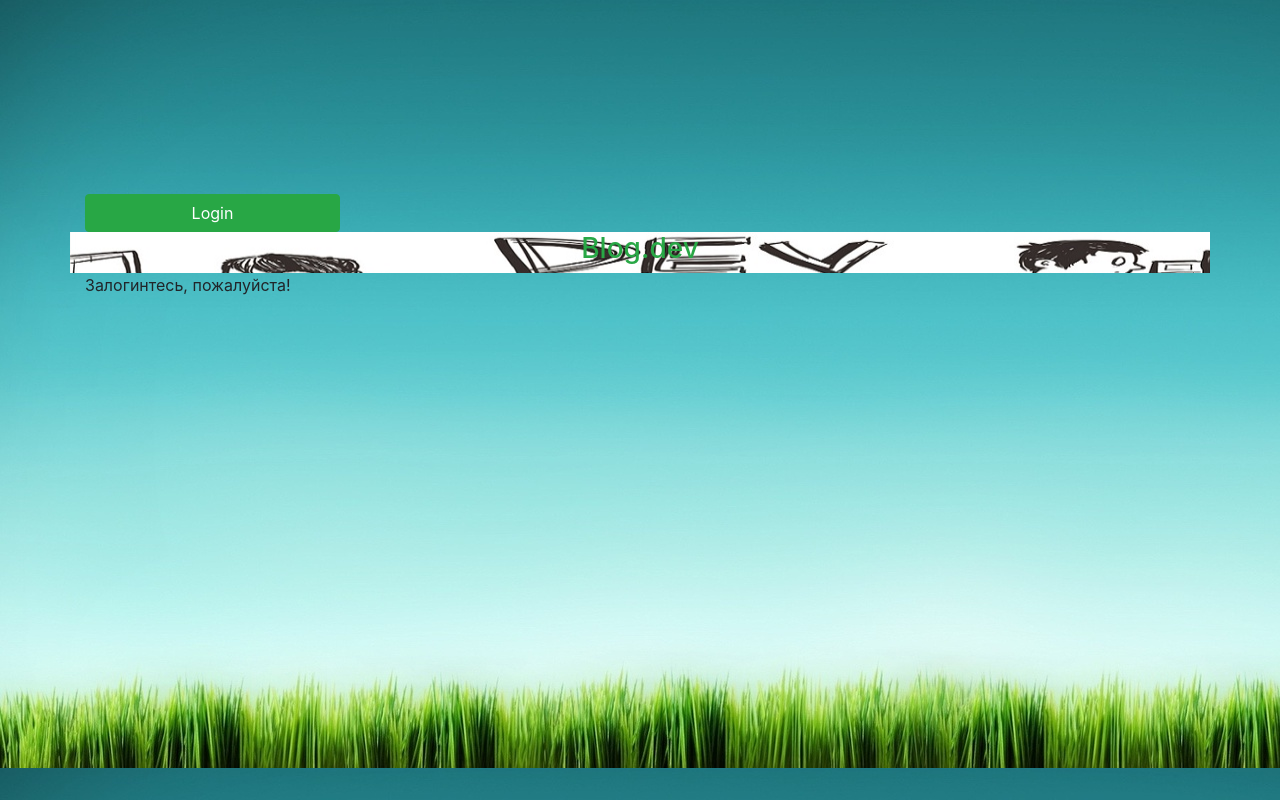
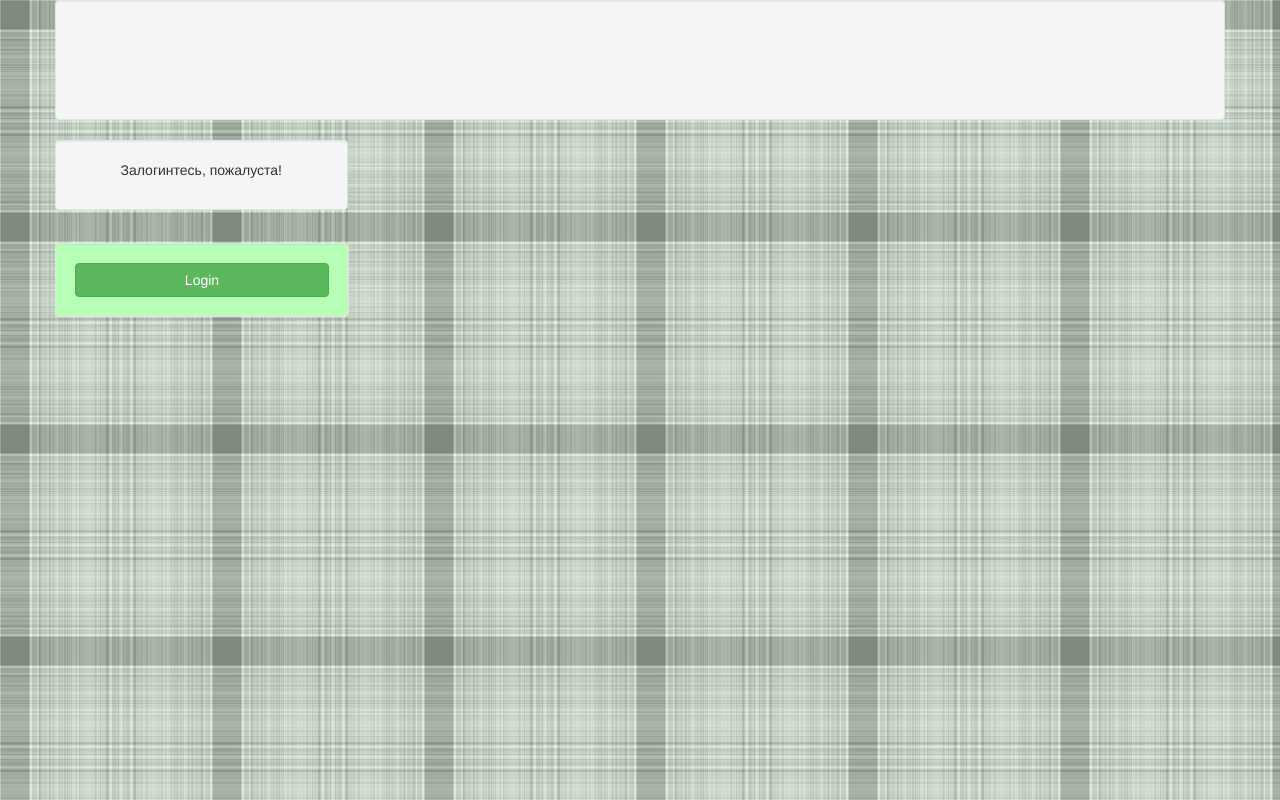
Before and after one commit to Tumofei/Blog, a PHP site: page / in a window 1280 px wide. Run offline with PHP 8.4, Linux system fonts and the light colour scheme; some libraries are stand-ins or nearby versions.

Commit message:
redesign site

```diff
--- a/Controllers/create_post.php
+++ b/Controllers/create_post.php
@@ -14,7 +14,7 @@ $post->save();
 
 $js = User::getById($id);
 
-echo "Post added";
+//echo "Post added";
 ?>
 <script>
     document.location.href = '../Views/posts_list.php?email=<?=$js->email?>';
--- a/Controllers/create_role.php
+++ b/Controllers/create_role.php
@@ -14,7 +14,7 @@ $role = new Role();
 $role -> __set('name', $name_role);
 $role -> __set('level', $level);
 $role -> save();
-echo "Role added";
+//echo "Role added";
 ?>
 <script>
     document.location.href = '../Views/role_list.php';
--- a/Controllers/edit_post.php
+++ b/Controllers/edit_post.php
@@ -15,7 +15,7 @@ $post->save();
 
 $js = User::getById($id_users);
 
-echo "Post edit";
+//echo "Post edit";
 ?>
 <script>
     document.location.href = '../Views/posts_list.php?email=<?=$js->email?>';
--- a/Views/403.html
+++ b/Views/403.html
@@ -5,6 +5,11 @@
     <title>Error 403</title>
     <link href="/bootstrap/css/bootstrap.css" rel="stylesheet">
     <link href="/bootstrap/css/errorpage.css" rel="stylesheet">
+    <style>
+        body {
+            background: url(../images/01.gif)
+        }
+    </style>
 </head>
 <body>
 <div class="container">
--- a/Views/404.html
+++ b/Views/404.html
@@ -5,6 +5,11 @@
     <title>Error 404</title>
     <link href="/bootstrap/css/bootstrap.css" rel="stylesheet">
     <link href="/bootstrap/css/errorpage.css" rel="stylesheet">
+    <style>
+        body {
+            background: url(../images/01.gif)
+        }
+    </style>
 </head>
 <body>
 <div class="container">
--- a/Views/create_post_view.php
+++ b/Views/create_post_view.php
@@ -17,7 +17,7 @@ if (!$_SESSION): ?>
     <link href="../bootstrap/css/view.css" rel="stylesheet">
     <style>
         body {
-            background: url(../images/1.jpg)
+            background: url(../images/01.gif)
         }
     </style>
 
@@ -26,12 +26,12 @@ if (!$_SESSION): ?>
 <body>
 <div class="container">
     <div class="row">
-        <div class="well col-lg-12"><p class="text-center text-success h3">Blog.dev</p></div>
+        <div class="well col-lg-12 back-img" ></br></br></br></br></div>
 
     </div>
 
     <div class="row">
-        <div class="well col-lg-3 col-lg-offset-0  ">
+        <div class="well col-lg-3 col-lg-offset-0 back-color ">
 
             <div class="btn-group-vertical btn-block">
 
--- a/Views/create_role_view.php
+++ b/Views/create_role_view.php
@@ -22,7 +22,7 @@ if (!$_SESSION OR $_SESSION['role_id']!= 3): ?>
     <link href="../bootstrap/css/view.css" rel="stylesheet">
     <style>
         body {
-            background: url(../images/1.jpg)
+            background: url(../images/01.gif)
         }
     </style>
 
@@ -31,12 +31,12 @@ if (!$_SESSION OR $_SESSION['role_id']!= 3): ?>
 <body>
 <div class="container">
     <div class="row">
-        <div class="well col-lg-12"><p class="text-center text-success h3">Blog.dev</p></div>
+        <div class="well col-lg-12 back-img" ></br></br></br></br></div>
 
     </div>
 
     <div class="row">
-        <div class="well col-lg-3 col-lg-offset-0  ">
+        <div class="well col-lg-3 col-lg-offset-0 back-color ">
 
             <div class="btn-group-vertical btn-block">
 
--- a/Views/create_user_view.php
+++ b/Views/create_user_view.php
@@ -17,7 +17,7 @@ if (!$_SESSION  OR $_SESSION['role_id']!= 3): ?>
     <script type="text/javascript" src="../js/valida.2.1.6.js"></script>
     <style>
         body {
-            background: url(../images/1.jpg)
+            background: url(../images/01.gif)
         }
     </style>
 
@@ -26,12 +26,12 @@ if (!$_SESSION  OR $_SESSION['role_id']!= 3): ?>
 <body>
 <div class="container">
     <div class="row">
-        <div class="well col-lg-12"><p class="text-center text-success h3">Blog.dev</p></div>
+        <div class="well col-lg-12 back-img" ></br></br></br></br></div>
 
     </div>
 
     <div class="row">
-        <div class="well col-lg-3 col-lg-offset-0  ">
+        <div class="well col-lg-3 col-lg-offset-0 back-color ">
 
             <div class="btn-group-vertical btn-block">
 
--- a/Views/edit_post_view.php
+++ b/Views/edit_post_view.php
@@ -17,7 +17,7 @@ if (!$_SESSION): ?>
     <link href="../bootstrap/css/view.css" rel="stylesheet">
     <style>
         body {
-            background: url(../images/1.jpg)
+            background: url(../images/01.gif)
         }
     </style>
 
@@ -28,12 +28,12 @@ if (!$_SESSION): ?>
 $post = Post::getById(trim($_REQUEST['id_post'])); ?>
 <div class="container">
     <div class="row">
-        <div class="well col-lg-12"><p class="text-center text-success h3">Blog.dev</p></div>
+        <div class="well col-lg-12 back-img" ></br></br></br></br></div>
 
     </div>
 
     <div class="row">
-        <div class="well col-lg-3 col-lg-offset-0">
+        <div class="well col-lg-3 col-lg-offset-0 back-color">
 
             <div class="btn-group-vertical btn-block">
 
--- a/Views/login_view.php
+++ b/Views/login_view.php
@@ -8,7 +8,7 @@
     <script type="text/javascript" src="../js/valida.2.1.6.js"></script>
     <style>
         body {
-            background: url(../images/1.jpg)
+            background: url(../images/01.gif)
         }
     </style>
 
--- a/Views/session.php
+++ b/Views/session.php
@@ -1,35 +1,26 @@
 <?php
 session_start();
 $time = time();
-if ($_SESSION AND $time - $_SESSION['time'] > 60*10) {
+if ($_SESSION AND $time - $_SESSION['time'] > 60 * 20) {
     session_destroy();
-}
+} ?>
 
-if ($_SESSION) :
+
+<div class="container">
+    <div class="row">
+        <div class="well  col-xs-3  affix" style="margin-top: 19%; width: 294px; background-color: #B7FFB7;">
+            <?php if ($_SESSION) :
                 $name = $_SESSION['name'];
                 $email = $_SESSION['email'];
                 $role = $_SESSION['name_role'];
                 ?>
-    <div class="container">
-        <div class="row">
-            <div class="well  col-lg-3  affix" style="margin-top: 19%; width: 294px">
+
                 <p class="text-center ">Hello, <?= $name ?>, you are: <?= $role ?> </p>
                 <a href="../Controllers/logout.php" class="btn btn-block btn-success">Logout</a>
+            <?php else: ?>
+                <a href="../Views/login_view.php" class="btn btn-block btn-success">Login</a>
+            <?php endif; ?>
         </div>
     </div>
 
 </div>
-
-<?php else: ?>
-    <div class="container">
-        <div class="row">
-            <div class="well  col-lg-3  affix" style="margin-top: 17%; width: 294px">
-
-                <a href="../Views/login_view.php" class="btn btn-block btn-success">Login</a>
-            </div>
-        </div>
-
-    </div>
-
-
-<?php endif; ?>
--- a/error.php
+++ b/error.php
@@ -24,7 +24,7 @@ $error_name = trim($_REQUEST['error_name']);
                     <h3> Something went wrong, the error is: <?= $error_name ?> </h3>
                 </div>
                 <div class="error-actions">
-                    <a href="/index.html" class="btn btn-success"><span class="glyphicon glyphicon-home"></span> На
+                    <a href="/index.php" class="btn btn-success"><span class="glyphicon glyphicon-home"></span> На
                         главную </a>
                 </div>
             </div>
--- a/index.php
+++ b/index.php
@@ -5,25 +5,25 @@
     <meta http-equiv="Content-Type" content="text/html" charset="UTF-8">
     <title>Блоги</title>
     <link href="bootstrap/css/bootstrap.min.css" rel="stylesheet">
+    <link href="bootstrap/css/view.css" rel="stylesheet">
     <style>
         body {
-            background: url(images/bg.jpg);
+            background: url(images/01.gif);
         }
     </style>
 </head>
 <body>
 <div class="container">
     <div class="row">
-        <div class="well col-lg-12" style="background-image: url(images/blog.jpg); "><p class="text-center text-success h3">Blog.dev</p></div>
+        <div class="well col-lg-12 back-img" ></br></br></br></br></div>
 
     </div>
 
     <div class="row">
-        <div class="well col-lg-3 col-lg-offset-0  ">
+        <div class="well col-lg-3 col-lg-offset-0 back-color">
 
             <div class="btn-group-vertical btn-block">
 
-                <!-- <a href="Views/create_user.html" class="btn btn-success ">Добавление пользователя</a>-->
 
                 <?php
                 if ($_SESSION) : ?>
@@ -32,9 +32,9 @@
                         посты</a>
 
                     <?php
-                else:
-                    echo 'Залогинтесь, пожалуйста!';
-                endif; ?>
+                else: ?>
+                    <p class="text-center"><?= 'Залогинтесь, пожалуста!' ?> </p>
+               <? endif; ?>
             </div>
         </div>
         <!--<div class="well col-lg-9"> Основная часть</div>-->
```
Also changed, not shown: Views/posts_list.php (+4 -3 lines), Views/role_list.php (+4 -3 lines), Views/user_list.php (+4 -3 lines), images/01.gif (added), images/devblog.jpg (added), 1 other file. Lines whose indentation alone changed are shown as unchanged.
